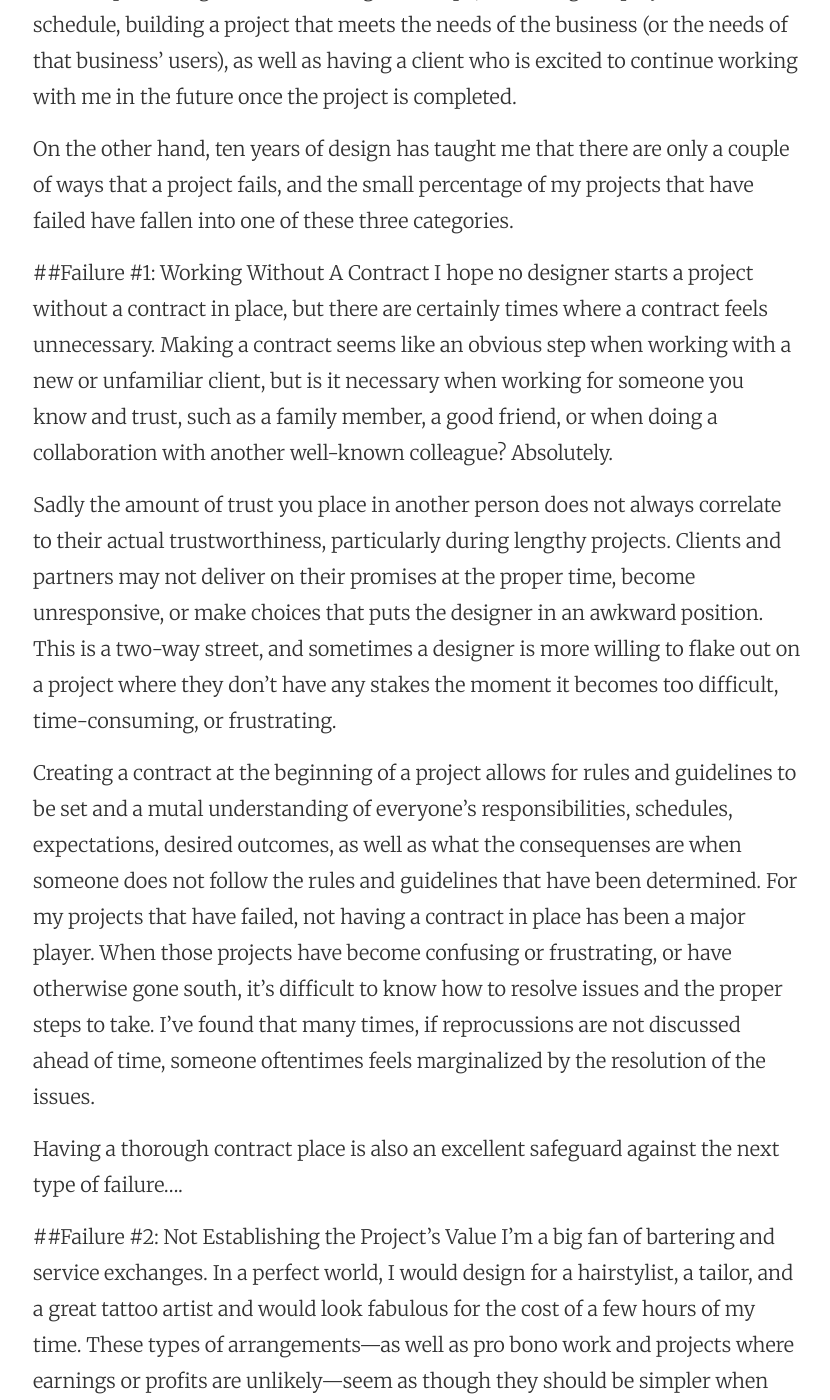
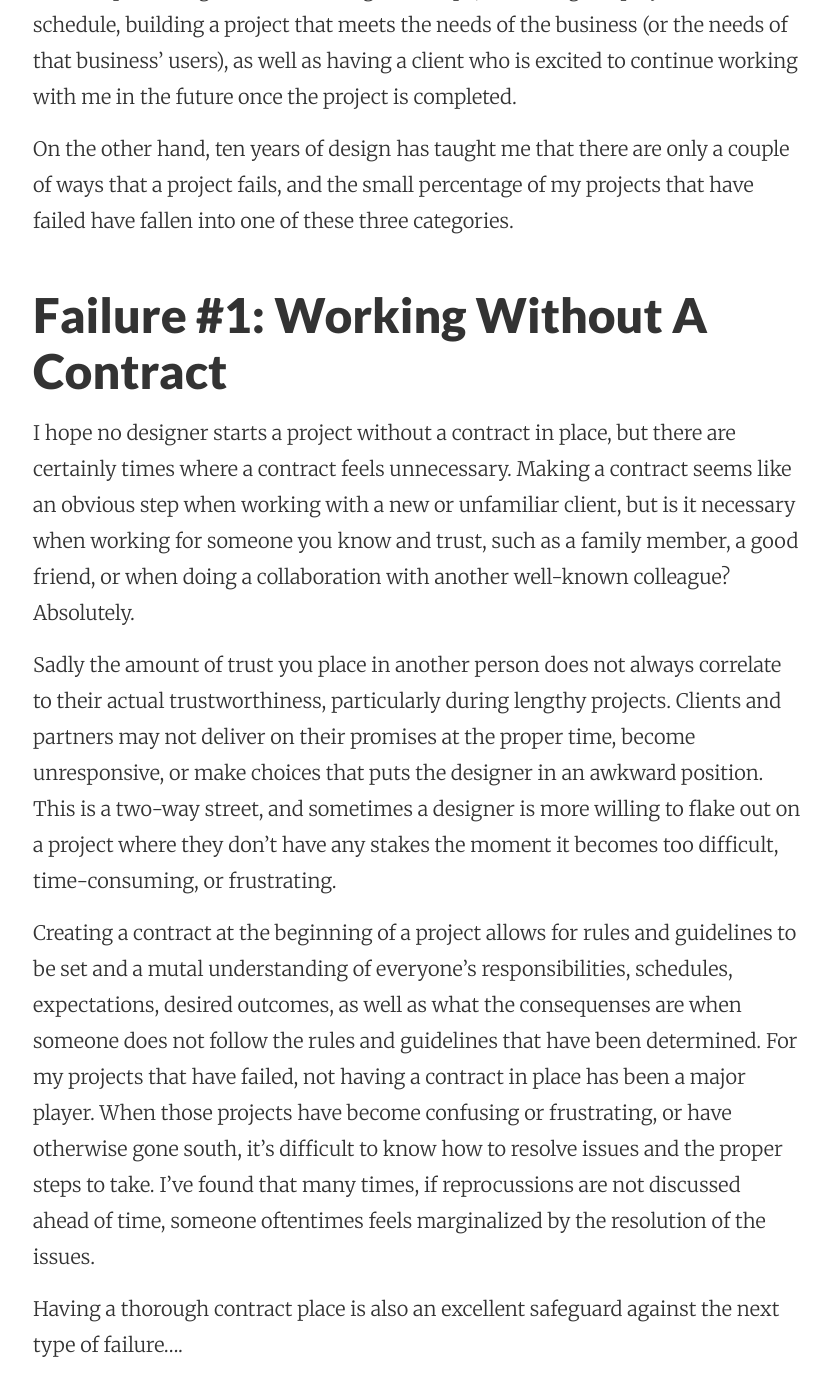
Before and after one commit to rubicundheart/rubicundheart.github.io, a Jekyll site: the page built from _posts/2015-03-12-why-projects-fail.markdown, in a window 1280 px wide and 1400 px high, scrolled down 468 px. Shown: the whole window, without its empty margins (223-1053 px from the left). Built offline with Jekyll 4.4.1, drawn with Linux system fonts in a browser that asks for light colours; some of the changed text lies outside the part shown.

Commit message:
Post update: Why Projects Fail

```diff
--- a/_posts/2015-03-12-why-projects-fail.markdown
+++ b/_posts/2015-03-12-why-projects-fail.markdown
@@ -7,7 +7,7 @@ As a designer, there are many aspects to creating a project that influence its s
 
 On the other hand, ten years of design has taught me that there are only a couple of ways that a project fails, and the small percentage of my projects that have failed have fallen into one of these three categories.
 
-##Failure #1: Working Without A Contract
+<h2>Failure #1: Working Without A Contract</h2>
 I hope no designer starts a project without a contract in place, but there are certainly times where a contract feels unnecessary. Making a contract seems like an obvious step when working with a new or unfamiliar client, but is it necessary when working for someone you know and trust, such as a family member, a good friend, or when doing a collaboration with another well-known colleague? Absolutely.
 
 Sadly the amount of trust you place in another person does not always correlate to their actual trustworthiness, particularly during lengthy projects. Clients and partners may not deliver on their promises at the proper time, become unresponsive, or make choices that puts the designer in an awkward position. This is a two-way street, and sometimes a designer is more willing to flake out on a project where they don't have any stakes the moment it becomes too difficult, time-consuming, or frustrating.
@@ -16,7 +16,7 @@ Creating a contract at the beginning of a project allows for rules and guideline
 
 Having a thorough contract place is also an excellent safeguard against the next type of failure....
 
-##Failure #2: Not Establishing the Project's Value
+<h2>Failure #2: Not Establishing the Project's Value</h2>
 I'm a big fan of bartering and service exchanges. In a perfect world, I would design for a hairstylist, a tailor, and a great tattoo artist and would look fabulous for the cost of a few hours of my time. These types of arrangements—as well as pro bono work and projects where earnings or profits are unlikely—seem as though they should be simpler when money isn't exchanging hands, but not communicating the actual costs of the work being done can cause a number of problems.
 
 Few clients are familiar with the intricacies and the number of elements that make up a single project, and where building an itemized list with estimates can be a lengthy process that may seem unnecessary; a simple breakdown would have saved me from a handful of uncomfortable situations in the past.
@@ -27,8 +27,8 @@ Work provided for free has similar issues. Oftentimes tasks are requested that s
 
 Cooperative projects where there's no clear monetary benefit at the onset still deserve some thought into what everyone is contributing and how much those contributions are worth. I've heard so many sad stories from people who contributed greatly to the design and marketing of products that eventually become very successful, only to be given a fraction of the profits and even less recognition. Keeping track of hours worked and tasks accomplished is necessary to put a monetary value on a project (even if that project may never pay off) and setting up a theoretical reward structure in case of windfall in the future can help eliminate feelings of injustice from arising.
 
-##Failure #3: Scope Creep
-This one is well known, so I won't talk about it long. Design is all about making *someone* happy, which means you don't want to tell that someone "no" when they ask for minor changes or small additions...but over time these can turn into major changes requiring the designer to rework entire portions of the project. Saying "no" is much easier when you only have a snowball instead of trying to stop an avalanche that's threatening to destroy your schedule and budget. If you don't have a contract in place (see Failure #1), *there is no scope **to** follow*, and projects can get lost in a labyrinth of uncertainty and confusion.
+<h2>Failure #3: Scope Creep</h2>
+This one is well known, so I won't talk about it long. Design is all about making <em>someone</em> happy, which means you don't want to tell that someone "no" when they ask for minor changes or small additions...but over time these can turn into major changes requiring the designer to rework entire portions of the project. Saying "no" is much easier when you only have a snowball instead of trying to stop an avalanche that's threatening to destroy your schedule and budget. If you don't have a contract in place (see Failure #1), <em>there is no scope <strong>to</strong> follow</em>, and projects can get lost in a labyrinth of uncertainty and confusion.
 
 I've found it helps to refer to the project in terms of phases or stages, and letting the client know they are more than welcome to set up additional phases to their project—once the current phase is completed. Extra Credit: keep track of all the requests as they arise and when the project wraps up, debrief with a summary of what you've done, and what could still be done in the future, and give the client some time to put the spurs to their site...inevetably more alterations will emerge, and some of the requests that seemed important before may disappear completely.
 ___
```
